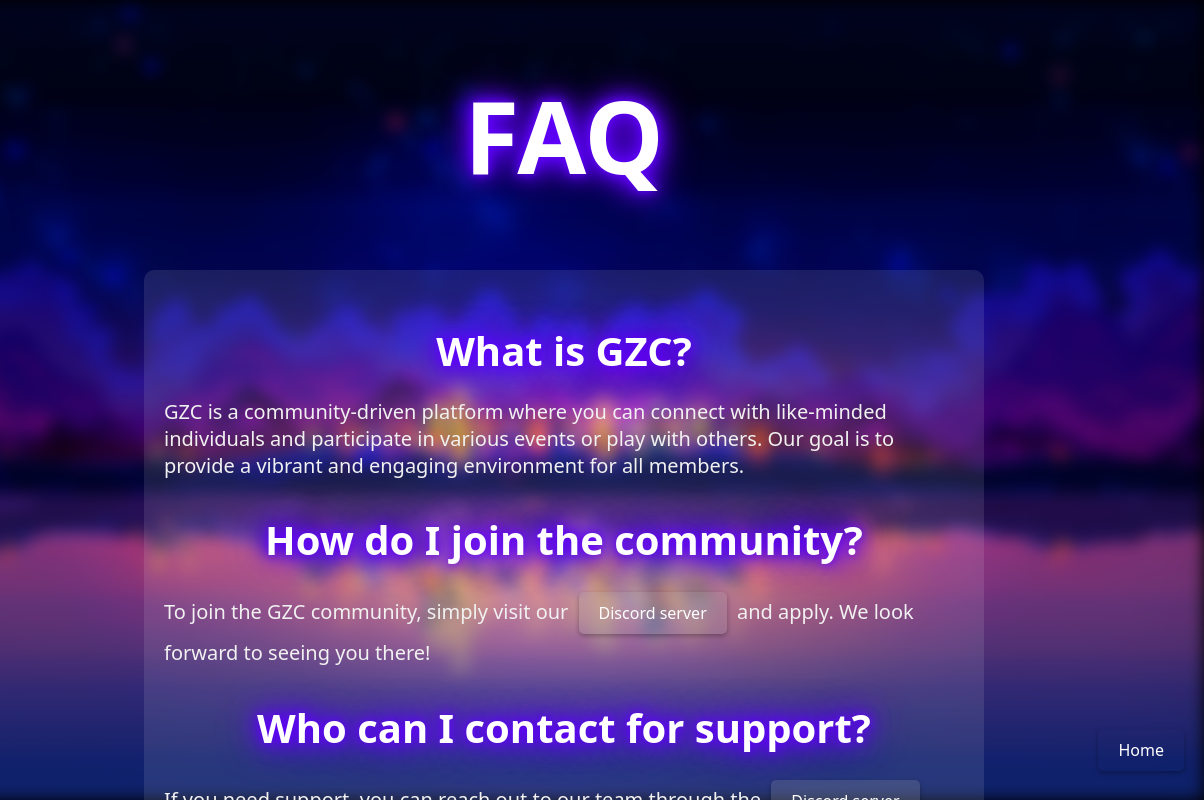
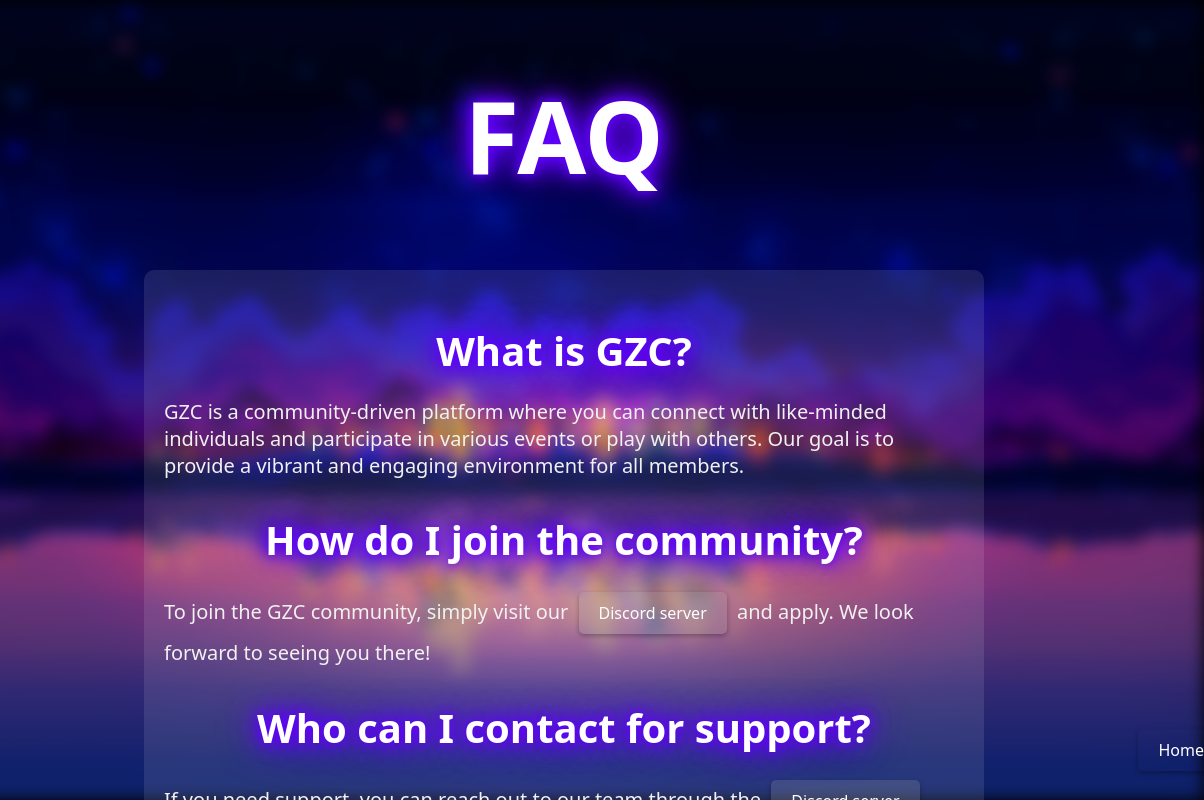
Before and after one commit to PixelMeta/gzc, a plain HTML site: page faq.html in a window 1280 px wide. Shown: the full height of the page, 76-1280 px from the left. Drawn offline with Linux system fonts and the light colour scheme.

Commit message:
Update styles.css

```diff
--- a/styles.css
+++ b/styles.css
@@ -2,7 +2,8 @@ html, body {
     height: 100%;
     margin: 0;
     padding: 0;
-    overflow: hidden;
+    overflow-x: hidden; /* Prevent horizontal scroll */
+    overflow-y: auto; /* Enable vertical scrolling */
 }
 
 body {
@@ -170,5 +171,5 @@ body > * {
 
 .footer .home-button {
     margin-left: auto; /* Pushes button to the left */
-    margin-right: 40px;
+    margin-right: 0px;
 }
```
